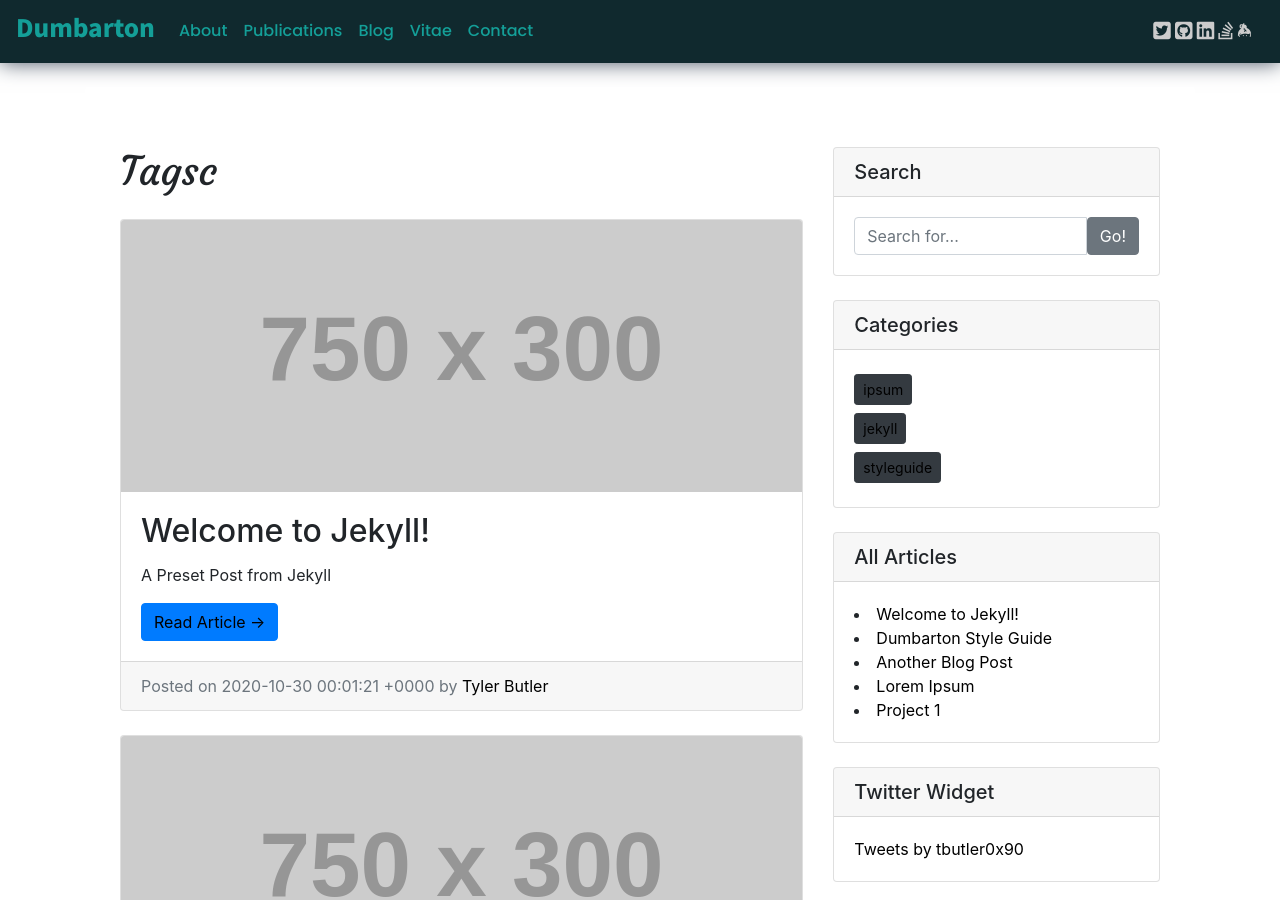
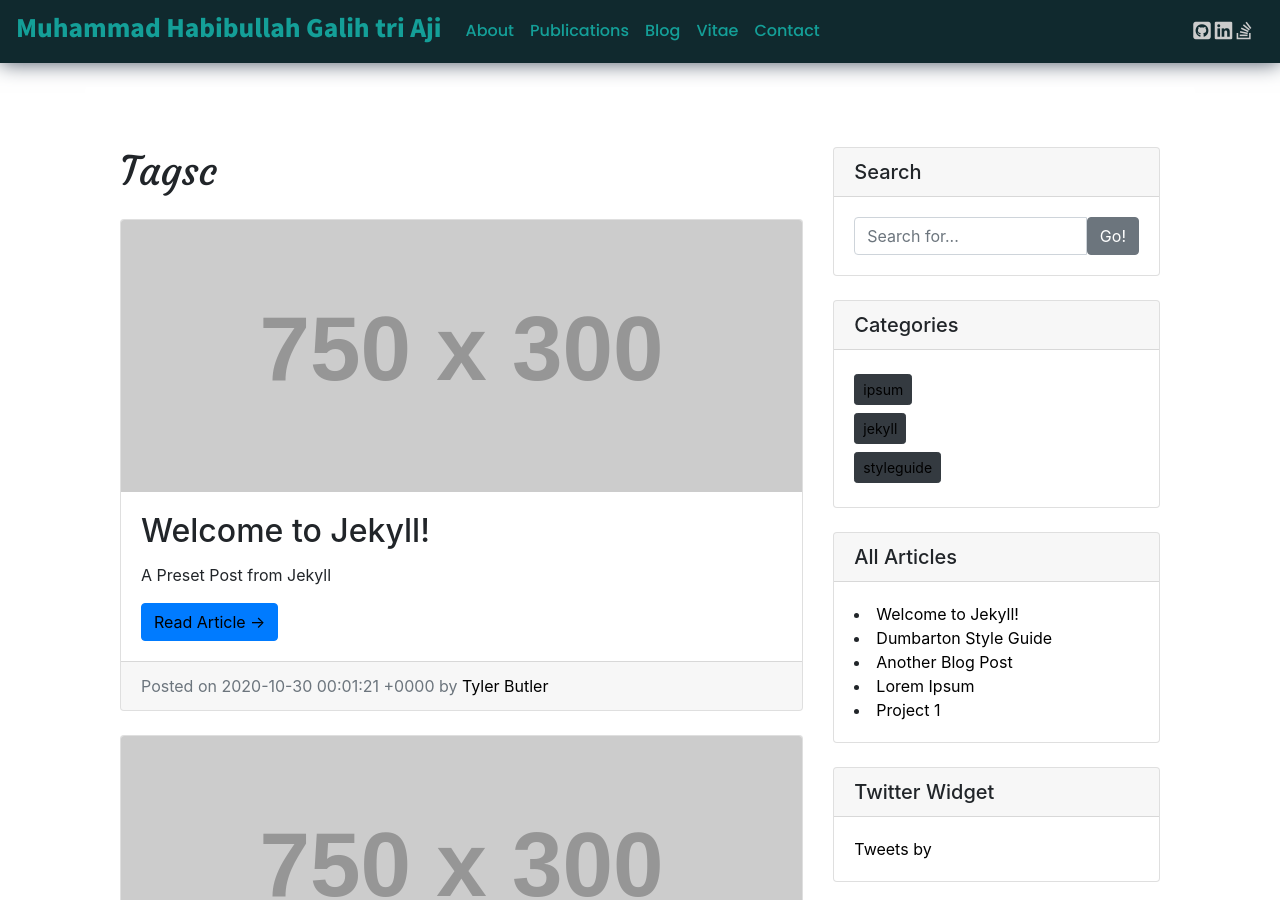
Before and after one commit to mhgta10/mhgta10.github.io, a Jekyll site: the page built from pages/tags.html, in a window 1280 px wide and 900 px high. Built offline with Jekyll 4.4.1, drawn with Linux system fonts in a browser that asks for light colours; nearby versions of some CDN libraries; comment, search, counter and statistics services are not loaded.

Commit message:
Update _config.yml

```diff
--- a/_config.yml
+++ b/_config.yml
@@ -8,30 +8,30 @@
 # -----------BASE SETTINGS---------------#
 #========================================#
 
-title: Dumbarton
-email:
-description: a minimalistic jekyll theme for academics
+title: Muhammad Habibullah Galih tri Aji
+email: habib@tongji.edu.cn
+description: PhD Researcher in Marine Science which focused on Marine Geochemistry
 baseurl:                                       # the subpath of your site, e.g. /blog
-url: "https://dumbarton.netlify.app/"          # the base hostname & protocol for your site, e.g. http://example.com
-image: /assets/img/dumbarton.png               # used to generate site link preview
-image_alt: A minimalistic jekyll theme for academic    # image description
+url: "https://mhgta10.github.io"          # the base hostname & protocol for your site, e.g. http://example.com
+image: /assets/img/avatar/profile.jpg               # used to generate site link preview
+image_alt: Muhammad Habibullah Galih Tri Aji    # image description
 
 # =======================================#
 # -----------SITE SETTINGS---------------#
 #========================================#:
-author: John Doe
-profile_image: /assets/img/avatar/cropped.png #/assets/img/avatar/avatar.jpeg
-occupation:
-snippet:
-twitter: tbutler0x90
-github: tcbutler320
-linkedin: tyler-b-a700a1aa
+author: Muhammad Habibullah Galih Tri Aji
+profile_image: /assets/img/avatar/profile.jpg #/assets/img/avatar/avatar.jpeg
+occupation: PhD Researcher
+snippet: Research interests include continental chemical weathering, global carbon cycling, tectonic-climate interactions, marine geochemistry, paleoceanography, and Earth system evolution.
+twitter:
+github: mhgta10
+linkedin: Muhammad Habibullah galih Tri Aji
 stackoverflow: '12935605'
-website: https://tbutler.org
+website:
 codepen:
 medium:
-email: developer.tbutler@gmail.com
-keybase: tbutler320
+email: habib@tongji.edu.cn
+keybase:
 pgp:
 ctftime:
 phonenumber:
@@ -116,7 +116,7 @@ exclude:
 # -----JEKYLL SCHOLAR SETTINGS-----------#
 #========================================#
 scholar:
-  last_name: Dumbarton
+  last_name: Aji, MHGT
   style: apa
   locale: en
   source: /_bibliography/
```
